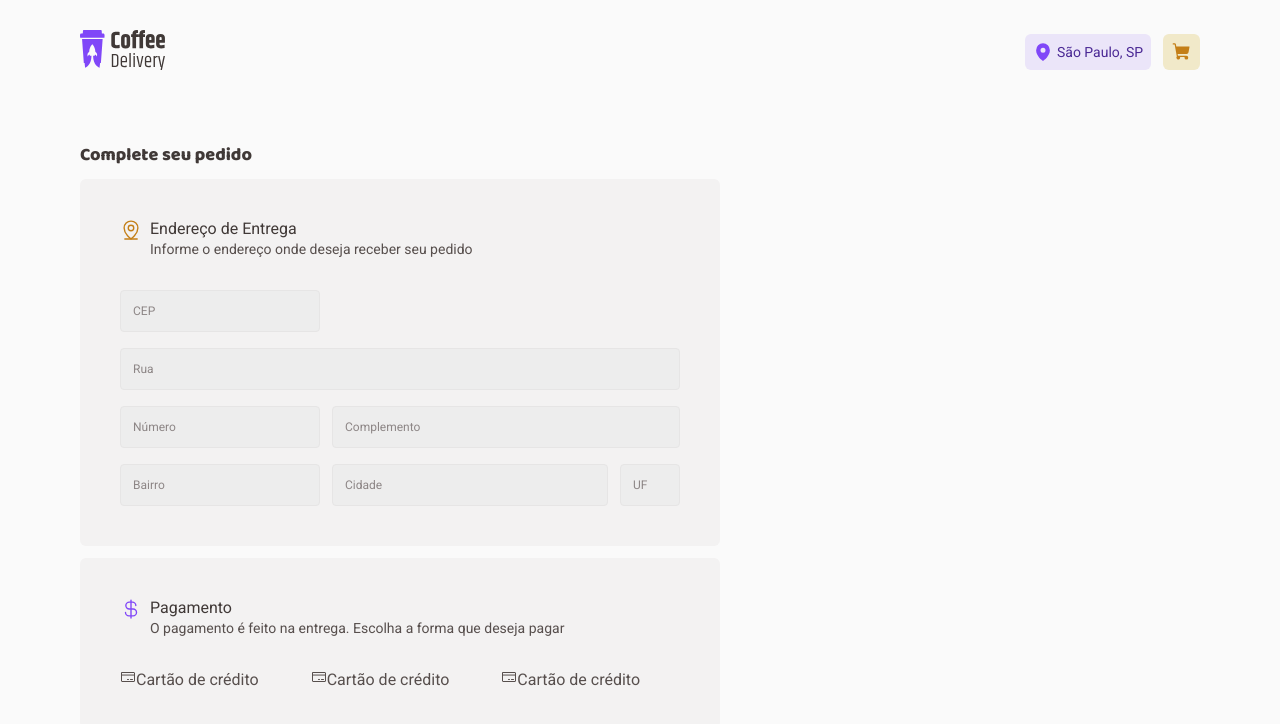
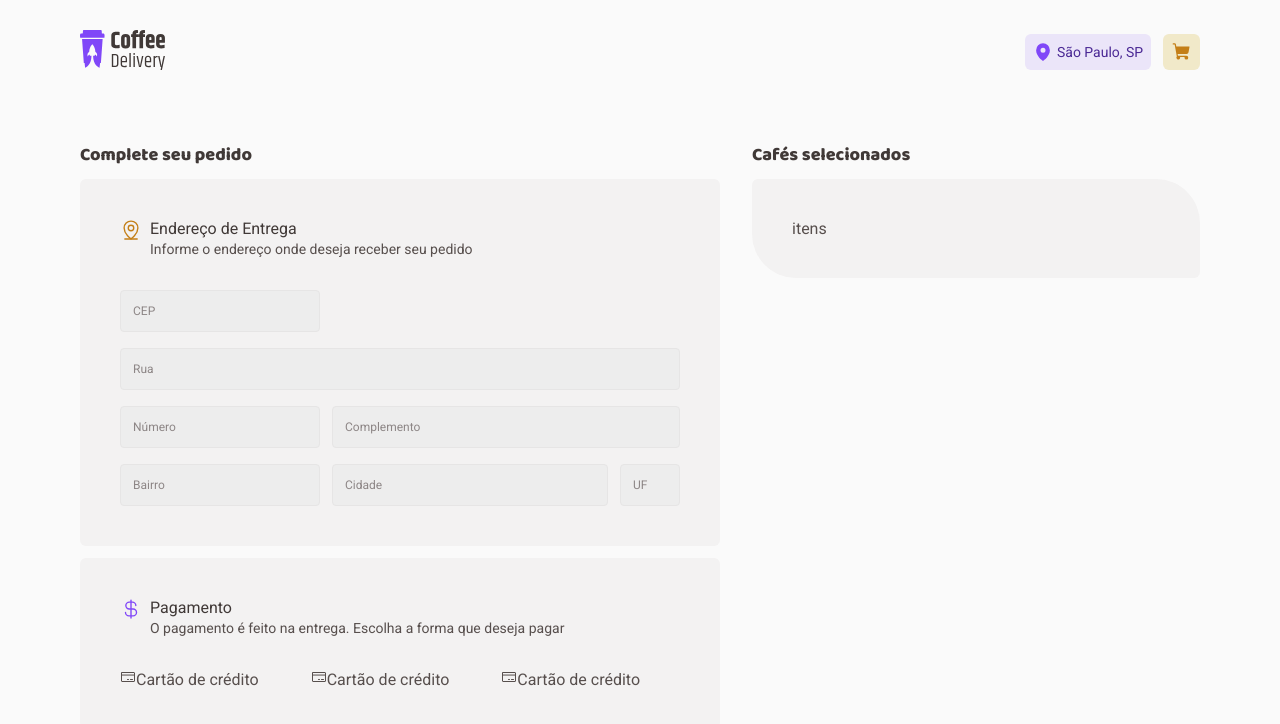
Before and after one commit to felipe-gomes-vicente/coffee-delivery, a React (Vite) app: page /completeOrder in a window 1280 px wide. Shown: the top 724 px of the page. Built offline with nearby package versions, Linux system fonts and the light colour scheme.

Commit message:
created component SelectedCoffees

```diff
--- /dev/null
+++ b/src/pages/CompleteOrder/components/SelectedCoffees/index.tsx
@@ -0,0 +1,16 @@
+import { TitleText } from "../../../../components/Typography";
+import { DetailsContainer, SelectedCoffeesContainer } from "./styles";
+
+export function SelectedCoffees() {
+  return (
+    <SelectedCoffeesContainer>
+      <TitleText size="xs" color="subtitle" >
+        Cafés selecionados
+      </TitleText>
+
+      <DetailsContainer>
+        <p>itens</p>
+      </DetailsContainer>
+    </SelectedCoffeesContainer>
+  )
+}
--- /dev/null
+++ b/src/pages/CompleteOrder/components/SelectedCoffees/styles.ts
@@ -0,0 +1,27 @@
+import styled from "styled-components";
+import { SectionBaseStyle } from "../../styles";
+
+export const SelectedCoffeesContainer = styled.div`
+  display: flex;
+  flex-direction: column;
+  gap: 0.75rem;
+  width: 40rem;
+`;
+
+export const DetailsContainer = styled(SectionBaseStyle)`
+  border-radius: 6px 44px 6px 44px;
+  display: flex;
+  flex-direction: column;
+`;
+
+export const ConfirmationSectionContainer = styled.section`
+  display: flex;
+  flex-direction: column;
+  gap: 0.8rem;
+
+  > div {
+    display: flex;
+    align-items: center;
+    justify-content: space-between;
+  }
+`;
--- a/src/pages/CompleteOrder/index.tsx
+++ b/src/pages/CompleteOrder/index.tsx
@@ -1,4 +1,5 @@
 import { CompleteOrderForm } from "./components/CompleteOrderForm";
+import { SelectedCoffees } from "./components/SelectedCoffees";
 
 import { CompleteOrderContainer } from "./styles";
 
@@ -6,6 +7,7 @@
   return (
     <CompleteOrderContainer className="container" >
       <CompleteOrderForm />
+      <SelectedCoffees />
     </CompleteOrderContainer>
   )
 }
```
